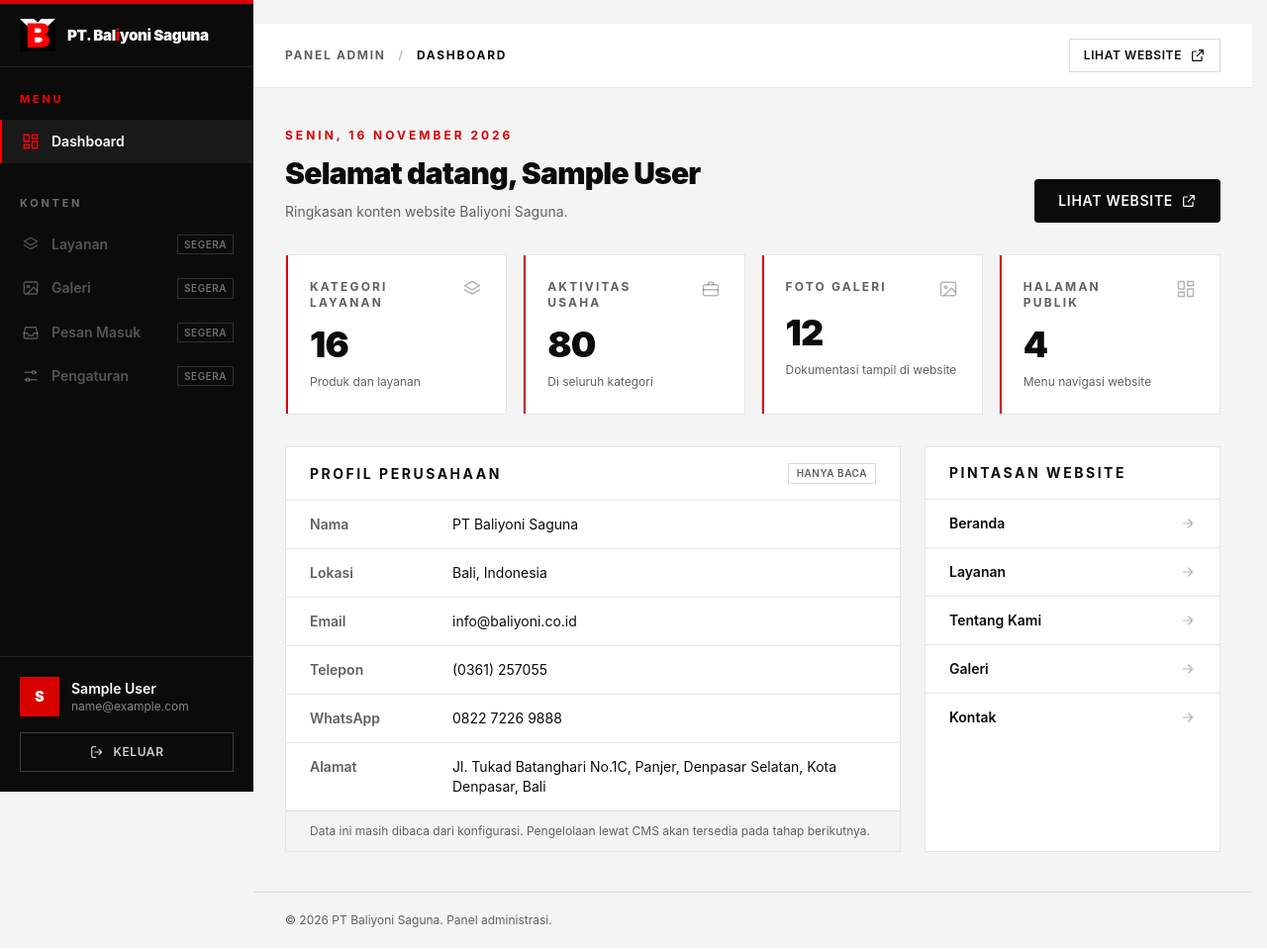
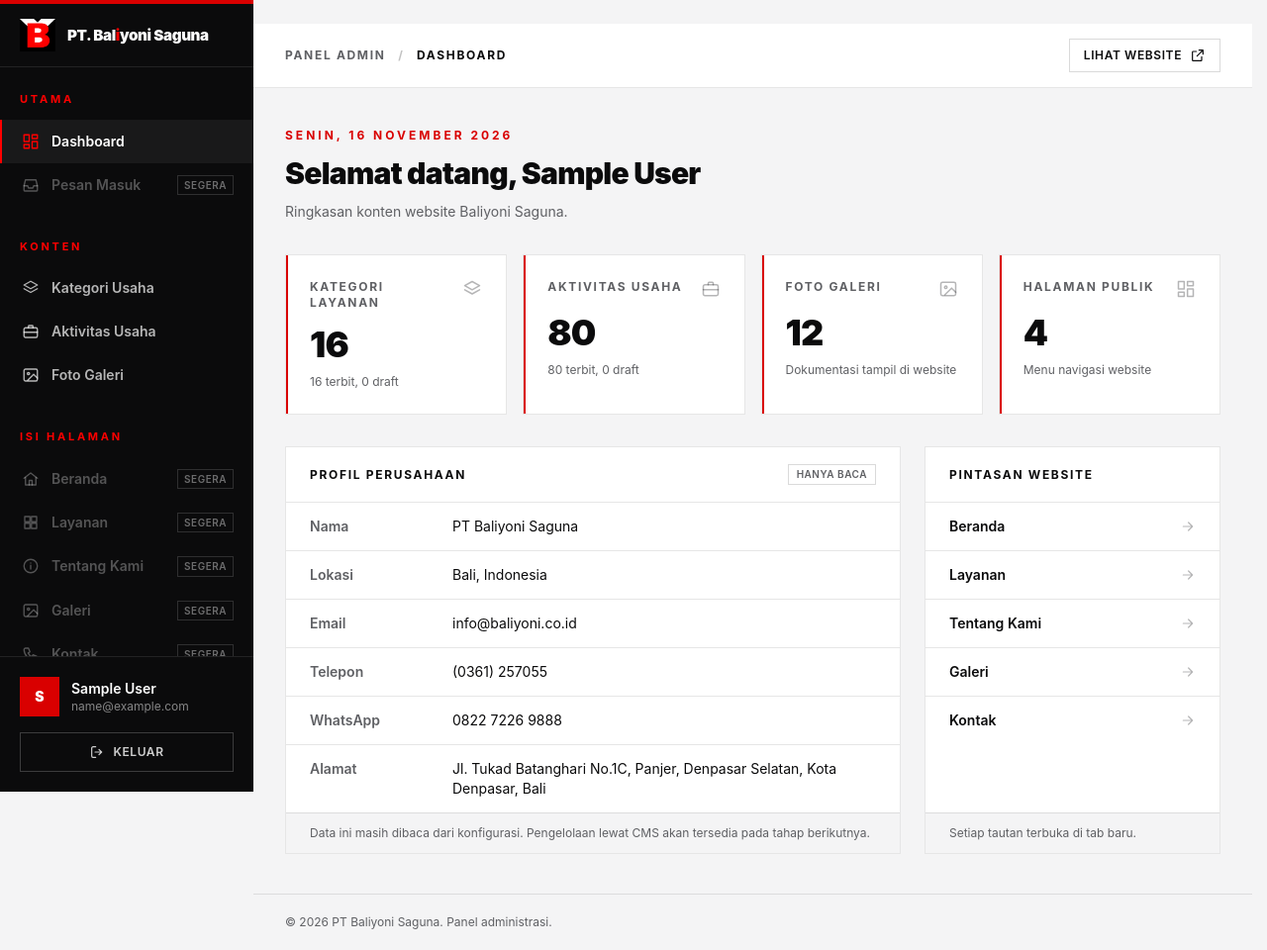
Before and after one commit to AnggaHeroic/ComPro-PT-BaliyoniSaguna, a Laravel app: page /admin in a window 1280 px wide. Shown: the whole page at 99% size. Before the commit the page ends 937 px from the top, so only its background shows below. Run offline with Laravel 12, Linux system fonts and the light colour scheme; the visitor is signed in with stand-in values (Sample User, id 1); data comes from the database, SQL or seed files in the repository; style sheets or scripts are compiled from the project's sources; parts of the project's set-up code (start-up, migrations or seed data) failed here and were passed over.

Commit message:
feat: sidebar, dashboard, dan rute panel admin
Menu sidebar dikelompokkan (Utama, Konten, Isi Halaman, Sistem), dashboard membaca data nyata,
rute admin untuk modul baru, dan penyesuaian test halaman publik agar memakai database.

```diff
--- a/app/Services/DashboardService.php
+++ b/app/Services/DashboardService.php
@@ -5,28 +5,41 @@ namespace App\Services;
 use Carbon\Carbon;
 
 /**
- * Ringkasan untuk dashboard admin. Saat ini dihitung dari data company (config);
- * ketika konten pindah ke database, cukup ubah isi service ini.
+ * Ringkasan untuk dashboard admin. Kategori dan aktivitas dihitung dari database;
+ * foto galeri dan menu navigasi masih dari config sampai modulnya dibuat.
  */
 class DashboardService
 {
-    public function __construct(private CompanyService $companyService) {}
+    public function __construct(
+        private CompanyService $companyService,
+        private ServiceCategoryService $categoryService,
+        private BusinessActivityService $activityService,
+    ) {}
 
     /**
      * @return array{today: string, stats: list<array{label: string, value: int, hint: string, icon: string}>}
      */
     public function summary(): array
     {
-        $services = $this->companyService->services();
+        $categories = $this->categoryService->statusCounts();
+        $activities = $this->activityService->statusCounts();
 
         return [
             'today' => Carbon::now()->locale('id')->translatedFormat('l, j F Y'),
             'stats' => [
-                ['label' => 'Kategori Layanan', 'value' => count($services), 'hint' => 'Produk dan layanan', 'icon' => 'layers'],
-                ['label' => 'Aktivitas Usaha', 'value' => (int) collect($services)->sum(fn (array $service) => count($service['activities'])), 'hint' => 'Di seluruh kategori', 'icon' => 'briefcase'],
+                ['label' => 'Kategori Layanan', 'value' => $categories['total'], 'hint' => $this->statusHint($categories), 'icon' => 'layers'],
+                ['label' => 'Aktivitas Usaha', 'value' => $activities['total'], 'hint' => $this->statusHint($activities), 'icon' => 'briefcase'],
                 ['label' => 'Foto Galeri', 'value' => count($this->companyService->gallery()), 'hint' => 'Dokumentasi tampil di website', 'icon' => 'image'],
                 ['label' => 'Halaman Publik', 'value' => count($this->companyService->navigation()), 'hint' => 'Menu navigasi website', 'icon' => 'dashboard'],
             ],
         ];
     }
+
+    /**
+     * @param  array{total: int, published: int, draft: int}  $counts
+     */
+    private function statusHint(array $counts): string
+    {
+        return "{$counts['published']} terbit, {$counts['draft']} draft";
+    }
 }
--- a/resources/views/admin/dashboard.blade.php
+++ b/resources/views/admin/dashboard.blade.php
@@ -2,12 +2,7 @@
 
 @section('content')
     <div class="mx-auto max-w-6xl space-y-8">
-        <x-admin.page-header eyebrow="{{ $summary['today'] }}" title="Selamat datang, {{ auth()->user()->name }}" description="Ringkasan konten website {{ $company['short_name'] }}.">
-            <x-ui.button :href="route('home')" target="_blank" rel="noopener" variant="dark" class="!py-2.5 uppercase tracking-wider">
-                Lihat Website
-                <x-ui.icon name="external" class="size-4" />
-            </x-ui.button>
-        </x-admin.page-header>
+        <x-admin.page-header eyebrow="{{ $summary['today'] }}" title="Selamat datang, {{ auth()->user()->name }}" description="Ringkasan konten website {{ $company['short_name'] }}." />
 
         <section aria-label="Ringkasan" class="grid gap-4 sm:grid-cols-2 xl:grid-cols-4">
             @foreach ($summary['stats'] as $stat)
@@ -16,12 +11,12 @@
         </section>
 
         <div class="grid gap-6 lg:grid-cols-3">
-            <section class="border border-black-soft/10 bg-white lg:col-span-2" aria-labelledby="profil-perusahaan">
-                <div class="flex items-center justify-between border-b border-black-soft/10 px-5 py-4 sm:px-6">
-                    <h2 id="profil-perusahaan" class="text-sm font-bold uppercase tracking-[0.18em] text-black-soft">Profil Perusahaan</h2>
+            <section class="flex flex-col border border-black-soft/10 bg-white lg:col-span-2" aria-labelledby="profil-perusahaan">
+                <div class="flex h-14 items-center justify-between border-b border-black-soft/10 px-5 sm:px-6">
+                    <h2 id="profil-perusahaan" class="text-xs font-bold uppercase tracking-[0.14em] text-black-soft">Profil Perusahaan</h2>
                     <span class="border border-black-soft/15 px-2 py-0.5 text-[10px] font-semibold uppercase tracking-wider text-muted">Hanya baca</span>
                 </div>
-                <dl class="divide-y divide-black-soft/10 text-sm">
+                <dl class="flex-1 divide-y divide-black-soft/10 text-sm">
                     @foreach ([
                         'Nama' => $company['name'],
                         'Lokasi' => $company['city'],
@@ -41,11 +36,11 @@
                 <p class="border-t border-black-soft/10 bg-gray-tint px-5 py-3 text-xs text-muted sm:px-6">Data ini masih dibaca dari konfigurasi. Pengelolaan lewat CMS akan tersedia pada tahap berikutnya.</p>
             </section>
 
-            <section class="border border-black-soft/10 bg-white" aria-labelledby="pintasan">
-                <div class="border-b border-black-soft/10 px-5 py-4 sm:px-6">
-                    <h2 id="pintasan" class="text-sm font-bold uppercase tracking-[0.18em] text-black-soft">Pintasan Website</h2>
+            <section class="flex flex-col border border-black-soft/10 bg-white" aria-labelledby="pintasan">
+                <div class="flex h-14 items-center border-b border-black-soft/10 px-5 sm:px-6">
+                    <h2 id="pintasan" class="text-xs font-bold uppercase tracking-[0.14em] text-black-soft">Pintasan Website</h2>
                 </div>
-                <ul class="divide-y divide-black-soft/10">
+                <ul class="flex-1 divide-y divide-black-soft/10">
                     @foreach ([
                         'Beranda' => route('home'),
                         'Layanan' => route('services'),
@@ -61,6 +56,7 @@
                         </li>
                     @endforeach
                 </ul>
+                <p class="border-t border-black-soft/10 bg-gray-tint px-5 py-3 text-xs text-muted sm:px-6">Setiap tautan terbuka di tab baru.</p>
             </section>
         </div>
     </div>
--- a/resources/views/components/admin/sidebar.blade.php
+++ b/resources/views/components/admin/sidebar.blade.php
@@ -1,13 +1,27 @@
-{{-- Props: tidak ada. Sidebar CMS: tetap di kiri pada desktop, laci geser pada ponsel (dibuka lewat event window "toggle-sidebar" dari topbar). Menu "Segera" belum aktif. --}}
+{{-- Props: tidak ada. Sidebar CMS: tetap di kiri pada desktop, laci geser pada ponsel (dibuka lewat event window "toggle-sidebar" dari topbar). Item tanpa href ("Segera") belum aktif. --}}
 @php
-    $menu = [
+    $groups = [
+        'Utama' => [
             ['label' => 'Dashboard', 'icon' => 'dashboard', 'href' => route('admin.dashboard'), 'active' => request()->routeIs('admin.dashboard')],
-    ];
-    $upcoming = [
-        ['label' => 'Layanan', 'icon' => 'layers'],
-        ['label' => 'Galeri', 'icon' => 'image'],
-        ['label' => 'Pesan Masuk', 'icon' => 'inbox'],
-        ['label' => 'Pengaturan', 'icon' => 'settings'],
+            ['label' => 'Pesan Masuk', 'icon' => 'inbox', 'href' => null],
+        ],
+        'Konten' => [
+            ['label' => 'Kategori Usaha', 'icon' => 'layers', 'href' => route('admin.categories.index'), 'active' => request()->routeIs('admin.categories.*')],
+            ['label' => 'Aktivitas Usaha', 'icon' => 'briefcase', 'href' => route('admin.activities.index'), 'active' => request()->routeIs('admin.activities.*')],
+            ['label' => 'Foto Galeri', 'icon' => 'image', 'href' => route('admin.gallery.index'), 'active' => request()->routeIs('admin.gallery.*')],
+        ],
+        // Pengelolaan teks halaman publik (menu saja dulu; belum aktif).
+        'Isi Halaman' => [
+            ['label' => 'Beranda', 'icon' => 'home', 'href' => null],
+            ['label' => 'Layanan', 'icon' => 'grid', 'href' => null],
+            ['label' => 'Tentang Kami', 'icon' => 'info', 'href' => null],
+            ['label' => 'Galeri', 'icon' => 'image', 'href' => null],
+            ['label' => 'Kontak', 'icon' => 'phone', 'href' => null],
+        ],
+        'Sistem' => [
+            ['label' => 'Riwayat Aktivitas', 'icon' => 'history', 'href' => route('admin.activity-logs.index'), 'active' => request()->routeIs('admin.activity-logs.*')],
+            ['label' => 'Pengaturan', 'icon' => 'settings', 'href' => null],
+        ],
     ];
 @endphp
 <div x-data="{ open: false }" @toggle-sidebar.window="open = ! open" @keydown.escape.window="open = false"
@@ -28,30 +42,29 @@
             </button>
         </div>
 
-        <nav class="flex-1 overflow-y-auto overscroll-contain py-6" aria-label="Menu admin">
-            <p class="px-5 text-[11px] font-bold uppercase tracking-[0.25em] text-brand-bright">Menu</p>
+        <nav class="scrollbar-dark flex-1 overflow-y-auto overscroll-contain py-6" aria-label="Menu admin">
+            @foreach ($groups as $title => $items)
+                <p @class(['px-5 text-[11px] font-bold uppercase tracking-[0.25em]', 'mt-8' => ! $loop->first, 'text-brand-bright'])>{{ $title }}</p>
                 <ul class="mt-3">
-                @foreach ($menu as $item)
+                    @foreach ($items as $item)
                         <li>
+                            @if ($item['href'])
                                 <a href="{{ $item['href'] }}" @if ($item['active']) aria-current="page" @endif
                                    class="group flex items-center gap-3 border-l-2 border-transparent px-5 py-3 text-sm font-semibold text-white/70 transition-colors hover:text-white aria-[current=page]:border-brand-bright aria-[current=page]:bg-white/[0.06] aria-[current=page]:text-white">
                                     <x-ui.icon :name="$item['icon']" class="size-[1.125rem] group-aria-[current=page]:text-brand-bright" />
                                     {{ $item['label'] }}
                                 </a>
+                            @else
+                                <span class="flex cursor-not-allowed items-center gap-3 border-l-2 border-transparent px-5 py-3 text-sm font-semibold text-white/30" aria-disabled="true">
+                                    <x-ui.icon :name="$item['icon']" class="size-[1.125rem]" />
+                                    {{ $item['label'] }}
+                                    <span class="ml-auto border border-white/15 px-1.5 py-0.5 text-[10px] font-semibold uppercase tracking-wider text-white/40">Segera</span>
+                                </span>
+                            @endif
                         </li>
                     @endforeach
                 </ul>
-
-            <p class="mt-8 px-5 text-[11px] font-bold uppercase tracking-[0.25em] text-white/40">Konten</p>
-            <ul class="mt-3">
-                @foreach ($upcoming as $item)
-                    <li class="flex cursor-not-allowed items-center gap-3 border-l-2 border-transparent px-5 py-3 text-sm font-semibold text-white/30" aria-disabled="true">
-                        <x-ui.icon :name="$item['icon']" class="size-[1.125rem]" />
-                        {{ $item['label'] }}
-                        <span class="ml-auto border border-white/15 px-1.5 py-0.5 text-[10px] font-semibold uppercase tracking-wider text-white/40">Segera</span>
-                    </li>
             @endforeach
-            </ul>
         </nav>
 
         <div class="shrink-0 border-t border-white/10 p-5">
--- a/resources/views/components/admin/stat-card.blade.php
+++ b/resources/views/components/admin/stat-card.blade.php
@@ -3,7 +3,7 @@
 <div class="relative overflow-hidden border border-black-soft/10 bg-white p-5 sm:p-6">
     <span class="absolute left-0 top-0 h-full w-0.5 bg-brand" aria-hidden="true"></span>
     <div class="flex items-start justify-between gap-4">
-        <p class="text-xs font-bold uppercase tracking-[0.18em] text-muted">{{ $label }}</p>
+        <p class="text-xs font-bold uppercase tracking-[0.14em] text-muted">{{ $label }}</p>
         <x-ui.icon :name="$icon" class="size-5 text-black-soft/30" />
     </div>
     <p class="mt-4 font-display text-4xl font-black leading-none tracking-tight text-black-soft">{{ $value }}</p>
--- a/routes/admin.php
+++ b/routes/admin.php
@@ -1,8 +1,24 @@
 <?php
 
+use App\Http\Controllers\Admin\ActivityLogController;
+use App\Http\Controllers\Admin\BusinessActivityController;
 use App\Http\Controllers\Admin\DashboardController;
+use App\Http\Controllers\Admin\GalleryPhotoController;
+use App\Http\Controllers\Admin\ServiceCategoryController;
 use Illuminate\Support\Facades\Route;
 
 Route::middleware('auth')->prefix('admin')->name('admin.')->group(function () {
     Route::get('/', [DashboardController::class, 'index'])->name('dashboard');
+
+    // Route reorder harus lebih dulu agar "reorder" tidak dibaca sebagai id oleh route resource.
+    Route::put('categories/reorder', [ServiceCategoryController::class, 'reorder'])->name('categories.reorder');
+    Route::resource('categories', ServiceCategoryController::class)->except('show');
+
+    Route::put('activities/reorder', [BusinessActivityController::class, 'reorder'])->name('activities.reorder');
+    Route::resource('activities', BusinessActivityController::class)->except('show');
+
+    Route::put('gallery/reorder', [GalleryPhotoController::class, 'reorder'])->name('gallery.reorder');
+    Route::resource('gallery', GalleryPhotoController::class)->parameters(['gallery' => 'photo'])->only(['index', 'store', 'edit', 'update', 'destroy']);
+
+    Route::get('activity-logs', [ActivityLogController::class, 'index'])->name('activity-logs.index');
 });
```
Also changed, not shown: tests/Feature/AboutPageTest.php (+12 -0 lines), tests/Feature/Admin/AdminUiRefinementsTest.php (added, +246 -0 lines), tests/Feature/Auth/LoginTest.php (+8 -0 lines), tests/Feature/ContactAndGalleryPageTest.php (+12 -0 lines), tests/Feature/ExampleTest.php (+12 -1 lines), tests/Feature/HomePageTest.php (+12 -0 lines), tests/Feature/ServicePageTest.php (+12 -0 lines). Lines whose indentation alone changed are shown as unchanged.
